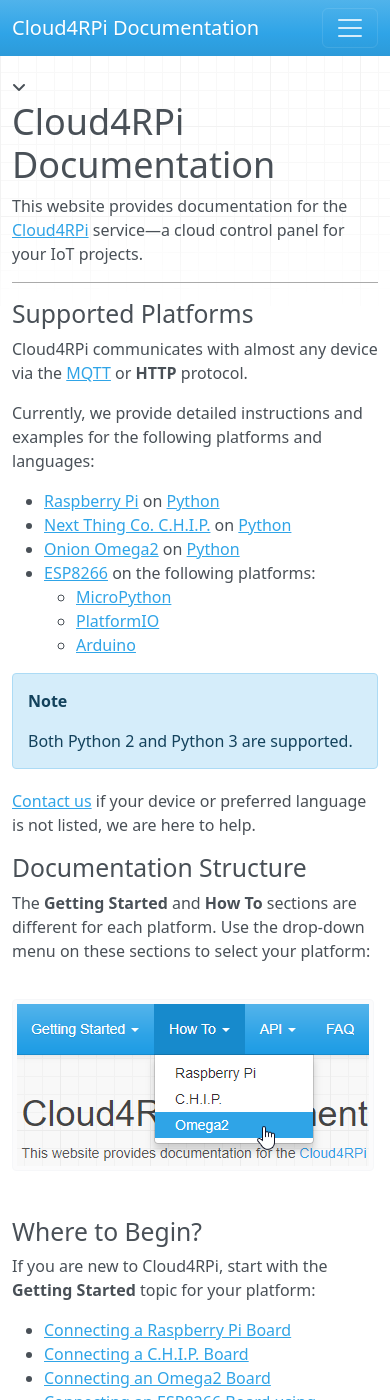
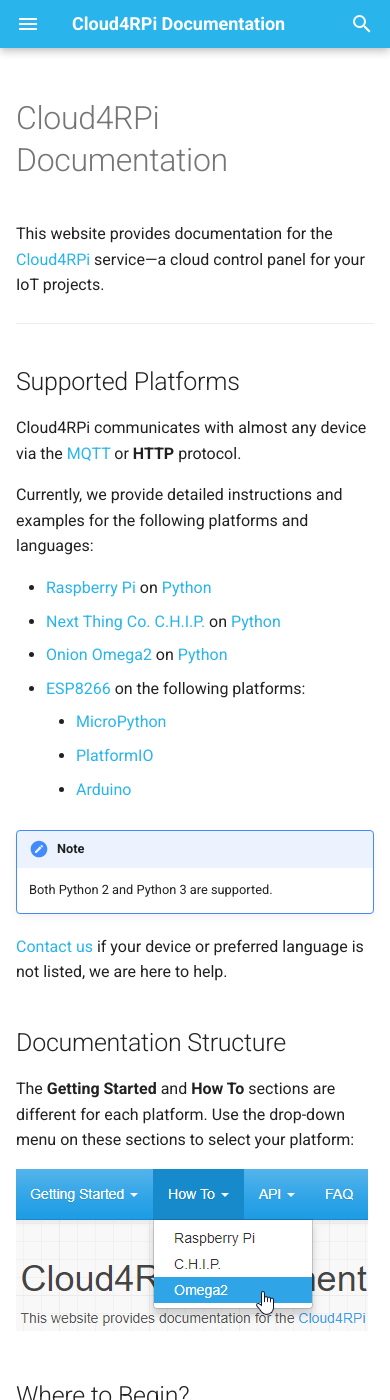
Before and after one commit to cloud4rpi/docs, an MkDocs documentation site: the page built from docs/index.md, in a window 390 px wide and 1400 px high. Built offline with MkDocs 1.6.1 and Material for MkDocs 9.7.7, drawn with Linux system fonts in a browser that asks for light colours; nearby versions of some CDN libraries; comment, search, counter and statistics services are not loaded; old or Windows-style settings are respelled for this version of MkDocs; some of the changed text lies outside the part shown.

Commit message:
Change theme to 'material' (#19)
* theme: material

* Update Makefile

* hamburger menu color

```diff
--- a/docs/res/extra.css
+++ b/docs/res/extra.css
@@ -1,4 +1,4 @@
-/* theme: mkdocs */
+/* theme: mkdocs
 
 .bs-sidenav>li {
     margin-left: 1.5em;
@@ -7,7 +7,7 @@
     margin-left: 0px;
 }
 
-/* theme: readthedocs*/
+/* theme: readthedocs
 
 .toctree-l3 {
     font-style: italic;
@@ -16,4 +16,54 @@
 
 h1 {
     font-size: 36px;
+
+
+/* theme: material */
+
+.md-header {
+    background-color: #29b5ec;
 }
+
+.md-source:hover {
+    color: #fff;
+}
+
+.md-typeset a, .md-nav__link:focus, .md-nav__link:hover {
+    color: #29b5ec;
+}
+
+.md-typeset a:active, .md-typeset a:hover, .md-nav__link--active, .md-nav__link:active {
+    color: #1089b8;
+}
+
+@media only screen and (min-width: 60em) {
+    .md-search__input {
+        border: 1px solid hsla(0,0%,100%,0.0);
+        border-radius: 22px;
+        transition: background-color .25s cubic-bezier(.1,.7,.1,1),
+                    border-color .25s cubic-bezier(.1,.7,.1,1),
+                    color .25s cubic-bezier(.1,.7,.1,1),
+                    border-radius .25s cubic-bezier(.1,.7,.1,1);
+    }
+
+    .md-search__input:hover {
+        background-color: rgba(0, 0, 0, 0);
+        border-color:hsla(0,0%,100%,0.7);
+    }
+
+    [data-md-toggle=search]:checked~.md-search__input {
+        border-radius: .2rem .2rem 0 0;
+    }
+}
+
+@media only screen and (max-width: 59.9375em) {
+    .md-nav__source {
+        background-color: hsl(197, 71%, 40%);
+    }
+}
+
+@media only screen and (max-width: 76.1875em) {
+    html .md-nav--primary .md-nav__title--site {
+        background-color: #29b5ec;
+    }
+}
--- a/mkdocs.yml
+++ b/mkdocs.yml
@@ -26,6 +26,6 @@
     - admonition:
 
 extra_css: [res/extra.css]
-theme: mkdocs
+theme: material
 
 copyright: © 2016-2018 Devsoft Baltic OÜ. All rights reserved.
```
Also changed, not shown: 1 other file.
